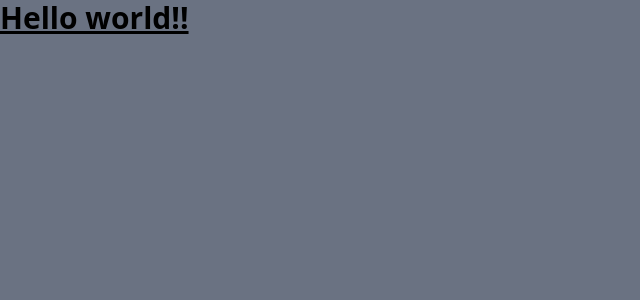
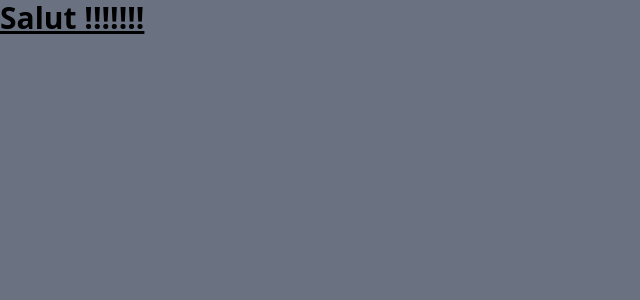
Before and after one commit to Raspberry42/Audio-lab-v3, a SvelteKit app: page / in a window 1280 px wide. Shown: the top 300 px of the page, without its empty margins (0-640 px from the left). Built offline with nearby package versions, Linux system fonts and the light colour scheme.

Commit message:
Mise en place du hot reload sur Android studio en modifiant capacitor.config.json

```diff
--- a/capacitor.config.json
+++ b/capacitor.config.json
@@ -1,5 +1,9 @@
 {
   "appId": "com.example.app",
   "appName": "my-project",
-  "webDir": "build"
+  "webDir": "build",
+  "server": {
+    "url": "http://192.168.56.1:5173",
+    "cleartext": true
+  }
 }
--- a/package.json
+++ b/package.json
@@ -4,7 +4,7 @@
   "version": "0.0.1",
   "type": "module",
   "scripts": {
-		"dev": "vite dev",
+    "dev": "vite dev --host",
     "build": "vite build",
     "preview": "vite preview",
     "prepare": "svelte-kit sync || echo ''"
--- a/src/routes/+page.svelte
+++ b/src/routes/+page.svelte
@@ -1,5 +1,5 @@
 <h1 class="text-3xl font-bold underline">
-  Hello world!!
+Salut !!!!!!!
 </h1>
 <style lang="postcss">
   @reference "tailwindcss";
```
Also changed, not shown: 19 other files (tests, documents, lock files or other folders). Lines whose indentation alone changed are shown as unchanged.
